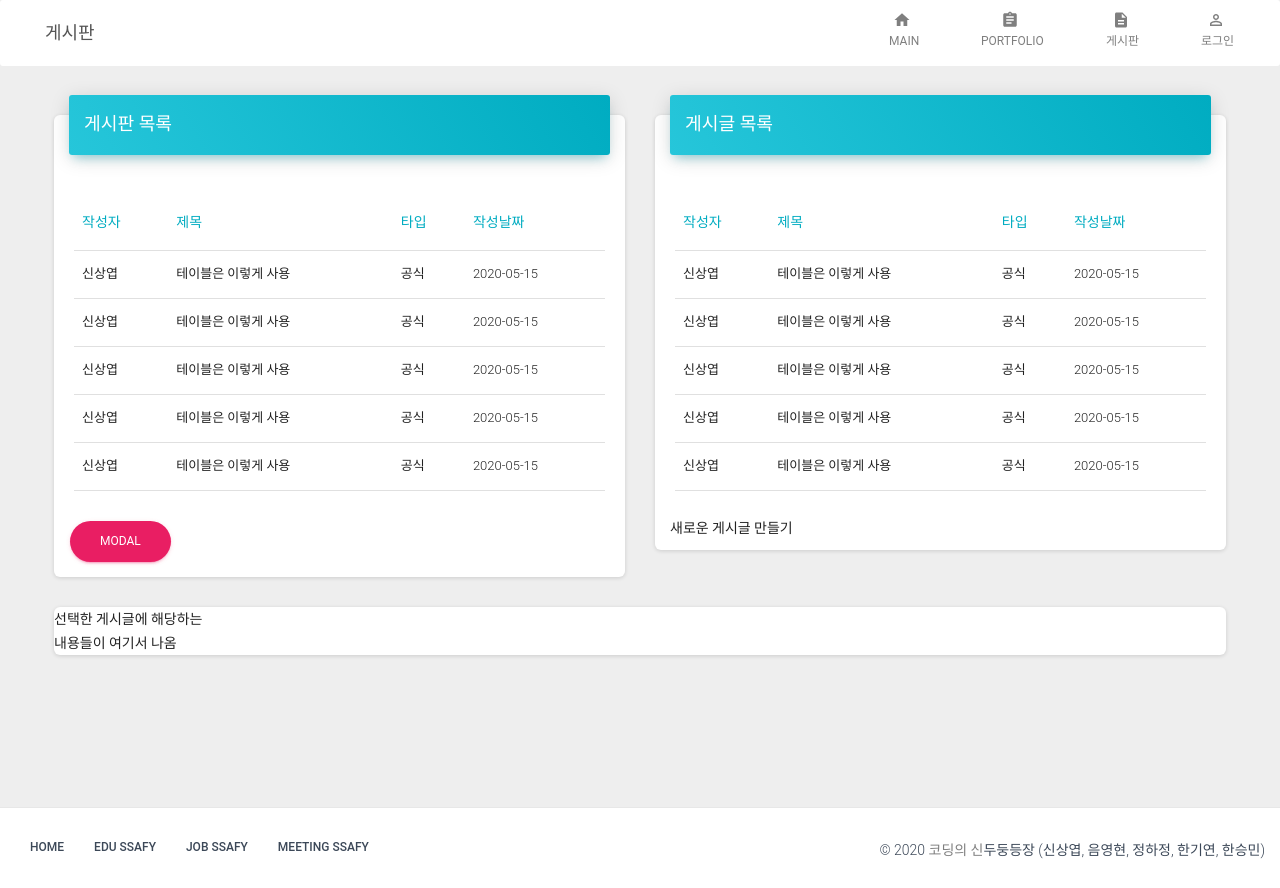
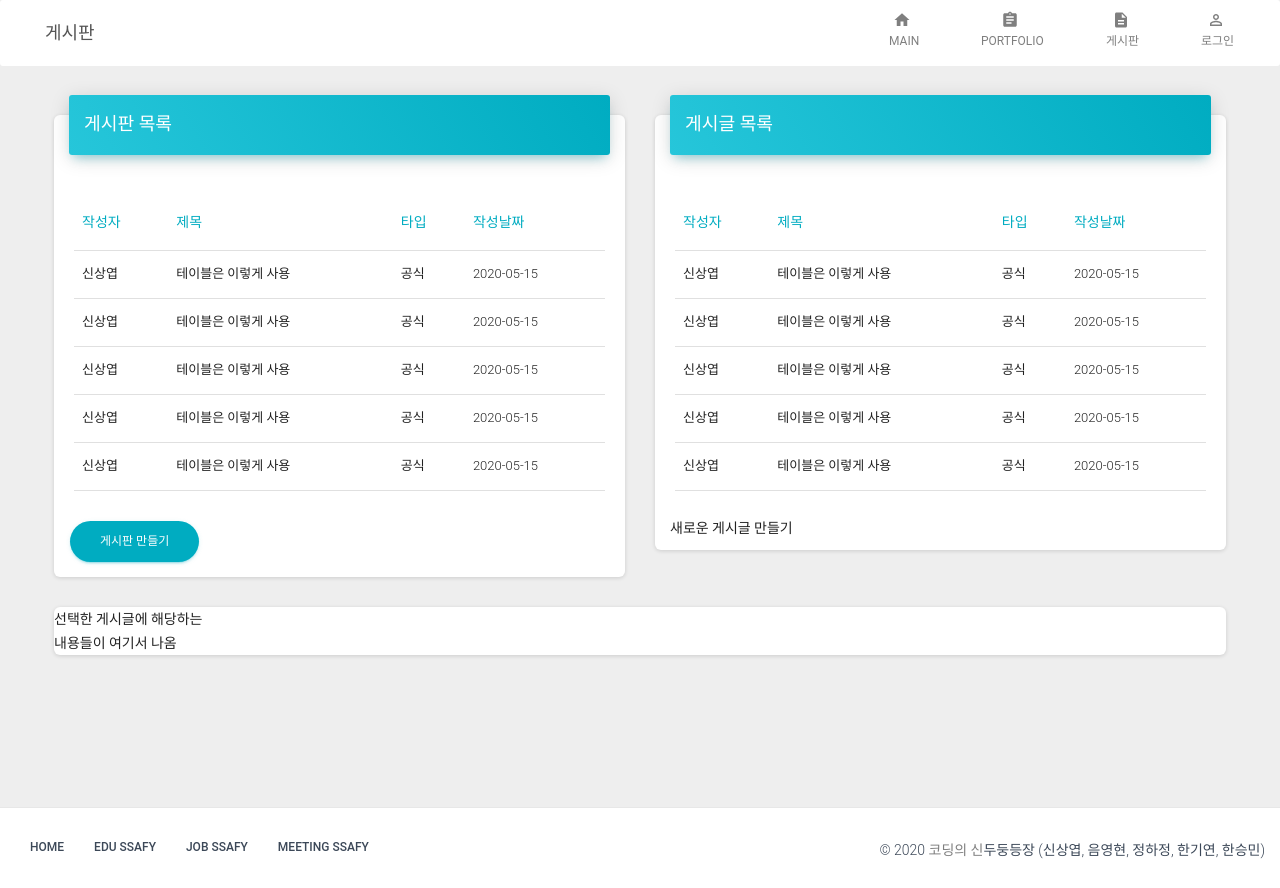
Before and after one commit to Han-kiyeon/SSAFY_PLUS, a React (Create React App) app in the folder frontend/: page /plus/board in a window 1280 px wide. Built offline with nearby package versions, Linux system fonts and the light colour scheme; a web font is replaced by a local one.

Commit message:
20200518 | 모달 수정 | 신상엽

```diff
--- a/frontend/src/views/Board/Board.js
+++ b/frontend/src/views/Board/Board.js
@@ -19,10 +19,12 @@ import CardFooter from 'components/Card/CardFooter';
 import Button from "components/CustomButtons/Button.js";
 import modalStyle from "assets/jss/material-dashboard-react/components/modalStyle.js";
 
+// 애니메이션 모달 열때 위에서 아래로
 const Transition = React.forwardRef(function Transition(props, ref) {
     return <Slide direction="down" ref={ref} {...props} />;
 });
 
+// 카드 타이틀 스타일
 const styles = {
     cardTitleWhite: {
         color: "#FFFFFF",
@@ -68,9 +70,9 @@ export default function Board() {
                         </CardBody>
                         <CardFooter>
                             <div>
-                                <Button color="rose" round onClick={() => setModal(true)}>
-                                    Modal
-        </Button>
+                                <Button color="info" round onClick={() => setModal(true)}>
+                                    게시판 만들기
+                                </Button>
                             </div>
                             <Dialog
                                 classes={{
@@ -112,7 +114,7 @@ export default function Board() {
                                     <Button onClick={() => setModal(false)}>Never Mind</Button>
                                     <Button onClick={() => setModal(false)} color="success">
                                         Yes
-          </Button>
+                                    </Button>
                                 </DialogActions>
                             </Dialog>
                         </CardFooter>
```
Also changed, not shown: 1 other file (tests, documents, lock files or other folders).
